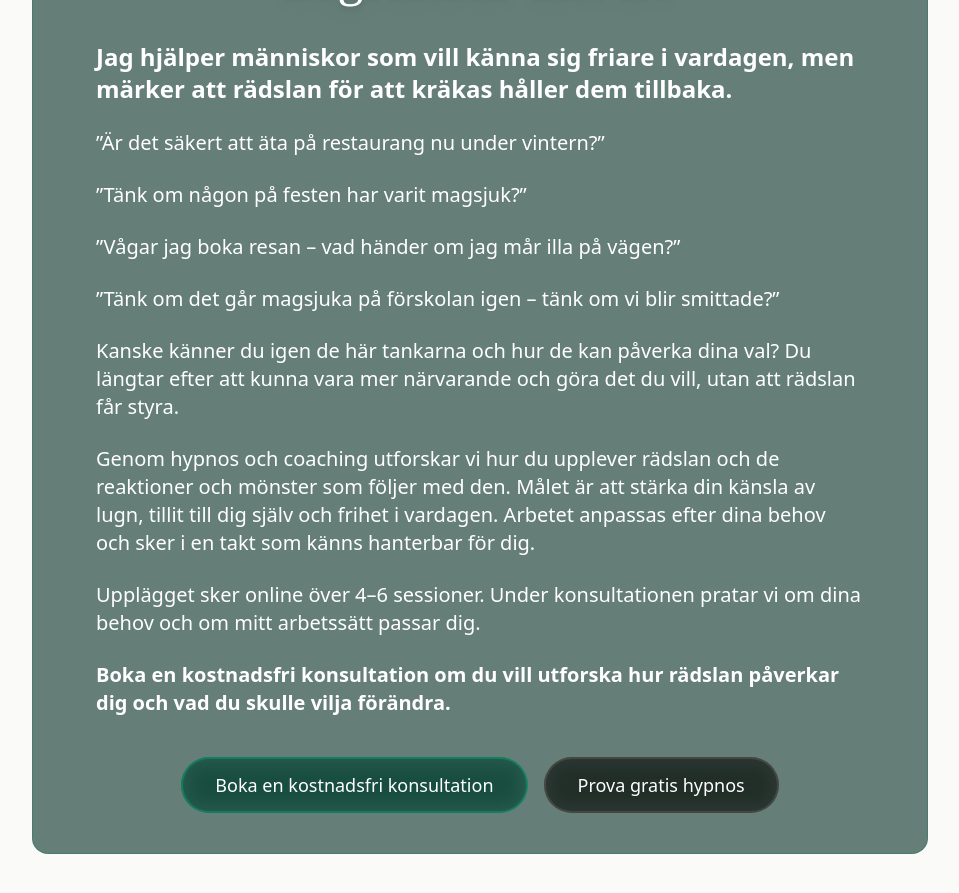
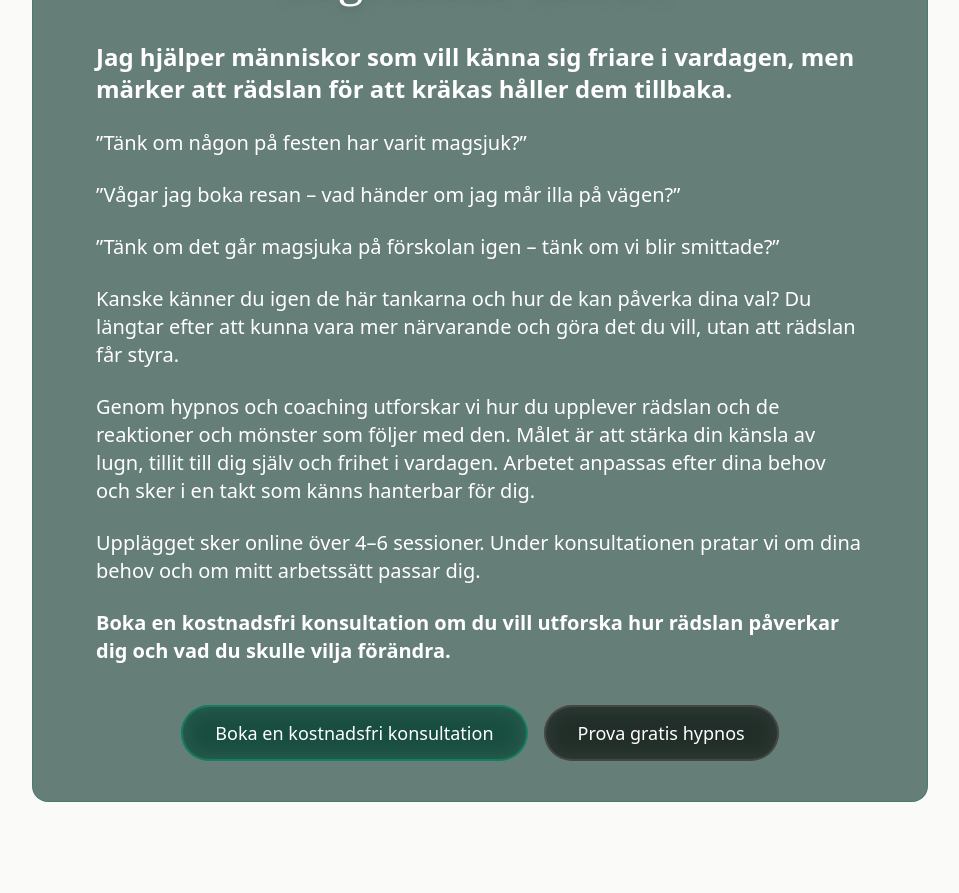
Before and after one commit to johannesstenmarck/hypnomarck-new-vercel-site, a React (Vite) app: page /emetofobi in a window 1280 px wide. Shown: the part 920-1813 px from the top of the page, without its empty margins (160-1119 px from the left). Built offline with nearby package versions, Linux system fonts and the light colour scheme.

Commit message:
Remove restaurant question from emetophobia preview

```diff
--- a/src/pages/EmetofobiPage.jsx
+++ b/src/pages/EmetofobiPage.jsx
@@ -41,7 +41,6 @@ export default function EmetofobiPage() {
 
             <div className="max-w-3xl mx-auto space-y-6 text-white leading-relaxed text-lg md:text-xl">
               <p className="font-semibold text-xl md:text-2xl">Jag hjälper människor som vill känna sig friare i vardagen, men märker att rädslan för att kräkas håller dem tillbaka.</p>
-              <p>”Är det säkert att äta på restaurang nu under vintern?”</p>
               <p>”Tänk om någon på festen har varit magsjuk?”</p>
               <p>”Vågar jag boka resan – vad händer om jag mår illa på vägen?”</p>
               <p>”Tänk om det går magsjuka på förskolan igen – tänk om vi blir smittade?”</p>
```
